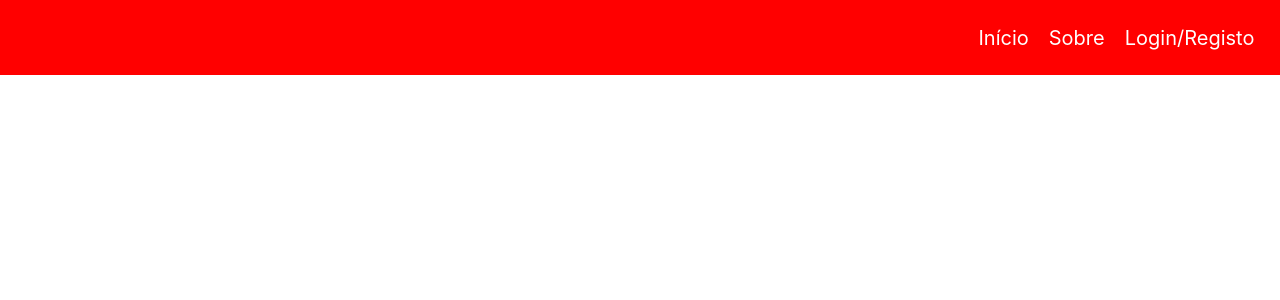
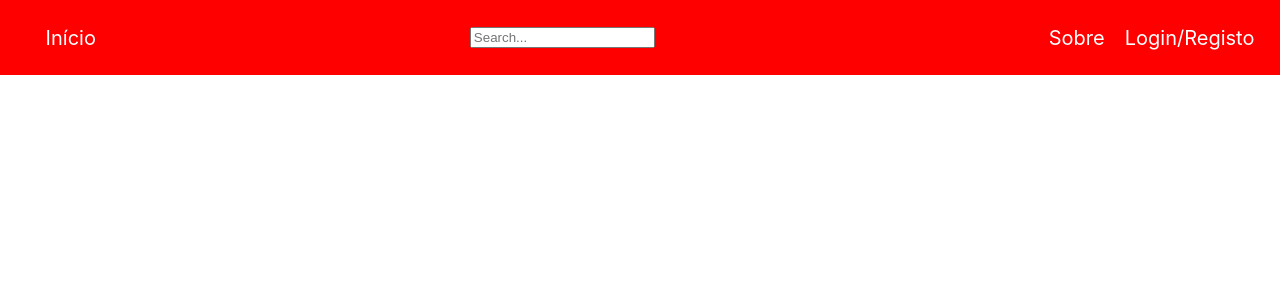
Before and after one commit to Goncalocosta2922/projetofinal-labweb, a React (Create React App) app: page / in a window 1280 px wide. Shown: the top 300 px of the page. Built offline with nearby package versions, Linux system fonts and the light colour scheme.

Commit message:
Add files via upload

```diff
--- a/package.json
+++ b/package.json
@@ -1,5 +1,5 @@
 {
-  "name": "projetofinal-labweb",
+  "name": "projetolabweb",
   "version": "0.1.0",
   "private": true,
   "dependencies": {
--- a/src/App.css
+++ b/src/App.css
@@ -1,4 +1,3 @@
 .App {
   text-align: center;
-  display: flex;
 }
--- a/src/components/navbar.jsx
+++ b/src/components/navbar.jsx
@@ -8,6 +8,9 @@ const Navbar = () => {
             <div className='navbarleft'>
                 <Link to="/">Início</Link>
             </div>
+            <div className='navbarmiddle'>
+                <input type="text" placeholder="Search..." />
+            </div>
             <div className='navbarright'>
                 <Link to="/sobre">Sobre</Link>
                 <Link to="/loginouregisto">Login/Registo</Link>
--- a/src/styles/navbar.css
+++ b/src/styles/navbar.css
@@ -1,7 +1,6 @@
 .navbar {
     background-color: red;
     display: flex;
-    justify-content: flex-end;
     padding: 2%;
 }
 .navbar a {
@@ -10,3 +9,9 @@
     margin-left: 20px;
     font-size: 20px;
 }
+.navbarmiddle {
+    flex-grow: 1;
+    display: flex;
+    justify-content: center;
+    align-items: center;
+}
```
Also changed, not shown: src/pages/About.jsx (line endings or trailing spaces), src/pages/Contact.jsx (line endings or trailing spaces), src/pages/Home.jsx (line endings or trailing spaces), 2 other files (tests, documents, lock files or other folders).
